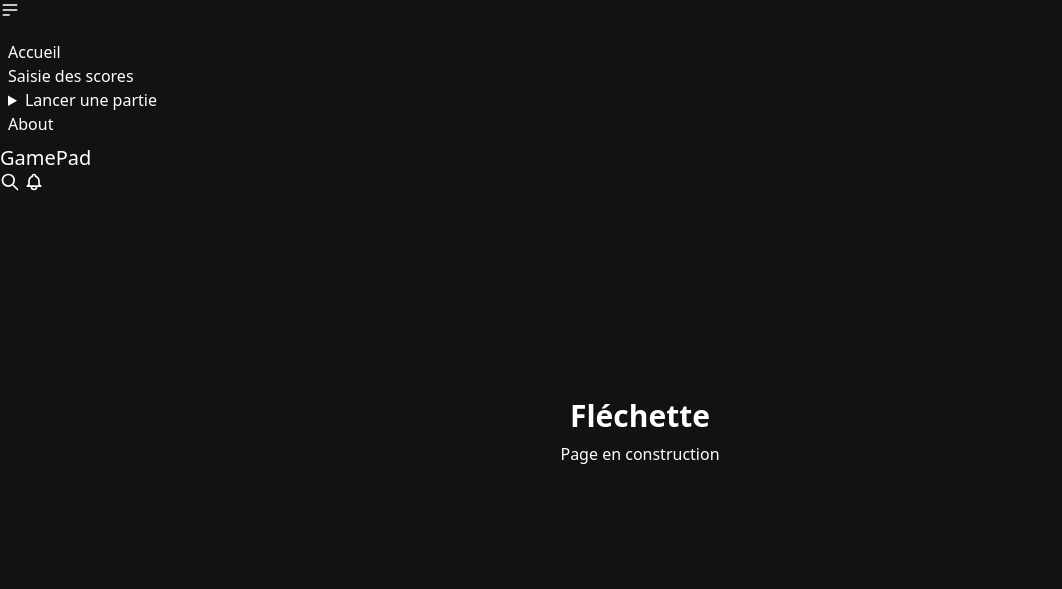
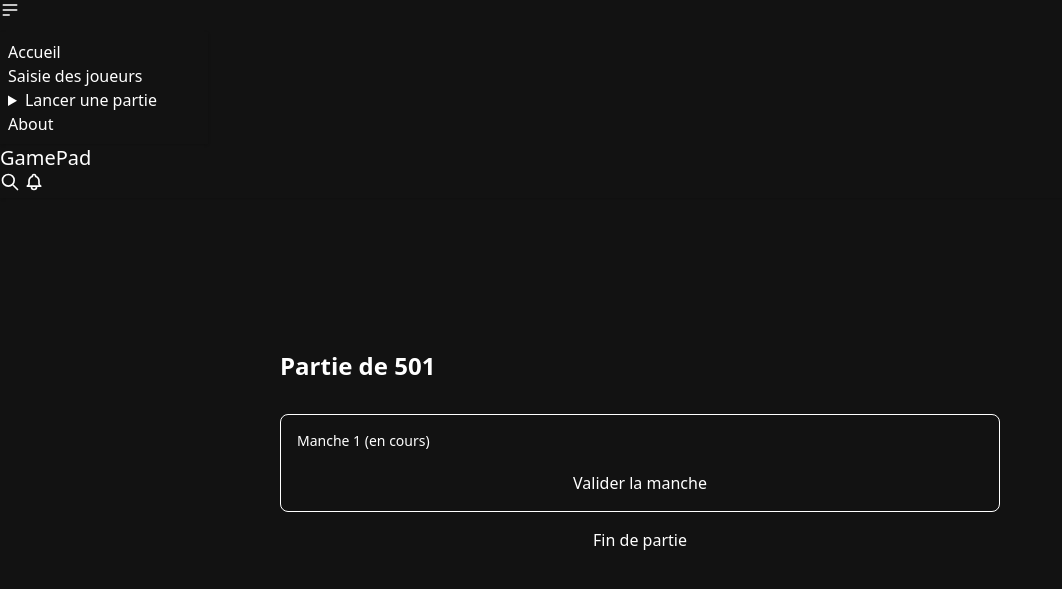
Before and after one commit to gptoto/GamingPad, a Django app: page /flechette/ in a window 1280 px wide. Shown: the top 589 px of the page, without its empty margins (0-1062 px from the left). Run offline with Django 3.2, Linux system fonts and the light colour scheme; data that the repository does not hold is empty; some libraries are stand-ins or nearby versions.

Commit message:
Modification du score des flechettes 501 et adaptation selon les regles du jeu

```diff
--- a/score/models.py
+++ b/score/models.py
@@ -21,8 +21,9 @@ class ListeJoueurs(models.Model):
     def __str__(self):
         return self.joueurNom
 
+# Décomposition des parties pour stocker et récupérer le détail plus tard
 class Partie(models.Model):
-    type_choices = [
+    type_choices = [ # Type de  partie
         ('flechette', 'Fléchette'),
         ('president', 'Président'),
         ('dumble', 'Dumble'),
@@ -33,13 +34,12 @@ class Partie(models.Model):
     dateFin = models.DateTimeField(null=True, blank=True)
     gagnant = models.ForeignKey(ListeJoueurs, on_delete=models.SET_NULL, null=True, blank=True, related_name='parties_gagnees')
 
-
 class Manche(models.Model):
     partie = models.ForeignKey(Partie, on_delete=models.CASCADE, related_name='manches')
     numero = models.PositiveIntegerField()
-
 
 class ScoreManche(models.Model):
     manche = models.ForeignKey(Manche, on_delete=models.CASCADE, related_name='scores')
     joueur = models.ForeignKey(ListeJoueurs, on_delete=models.CASCADE)
     score = models.IntegerField()
+    casse = models.BooleanField(null=True, blank=True) # Que pour fléchettes 501
--- a/score/templates/partie/flechettes.html
+++ b/score/templates/partie/flechettes.html
@@ -1,8 +1,46 @@
 {% extends "partie/base.html" %}
 
 {% block content %}
-<div class="text-center py-12">
-    <h1 class="text-3xl font-bold">Fléchette</h1>
-    <p class="text-base-content/60 mt-2">Page en construction</p>
+<h1 class="text-2xl font-bold mb-4">Partie de 501</h1>
+
+<div class="grid grid-cols-2 gap-2 mb-4">
+    {% for joueur, reste in joueurs_avec_reste %}
+    <div class="bg-base-200 rounded-lg p-3 text-center">
+        <p class="text-sm opacity-60">{{ joueur.joueurNom }}</p>
+        <p class="text-2xl font-bold">{{ reste }}</p>
+    </div>
+    {% endfor %}
 </div>
+
+{% for manche in manches %}
+<div class="bg-base-200 rounded-lg p-4 mb-3">
+    <p class="text-sm opacity-60 mb-2">Manche {{ manche.numero }}</p>
+    <div class="grid grid-cols-2 gap-2">
+        {% for score in manche.scores.all %}
+        <span>{{ score.joueur.joueurNom }}</span>
+        <span class="text-right">
+            {{ score.score }}
+            {% if score.casse %}<span class="badge badge-warning badge-sm ml-1">Casse</span>{% endif %}
+        </span>
+        {% endfor %}
+    </div>
+</div>
+{% endfor %}
+
+<form method="POST" class="bg-base-200 border border-primary rounded-lg p-4 mb-4">
+    {% csrf_token %}
+    <p class="text-sm text-primary mb-2">Manche {{ numero_manche_active }} (en cours)</p>
+    <div class="grid grid-cols-2 gap-2 mb-3 items-center">
+        {% for joueur in joueurs %}
+        <label>{{ joueur.joueurNom }}</label>
+        <input type="number" name="score_{{ joueur.id }}" class="input input-bordered w-full" placeholder="Score" required>
+        {% endfor %}
+    </div>
+    <button type="submit" name="valider_manche" value="1" class="btn btn-primary w-full">Valider la manche</button>
+</form>
+
+<form method="POST">
+    {% csrf_token %}
+    <button type="submit" name="fin_partie" value="1" class="btn btn-error w-full">Fin de partie</button>
+</form>
 {% endblock %}
--- a/score/templates/partie/navbar.html
+++ b/score/templates/partie/navbar.html
@@ -8,12 +8,12 @@
         tabindex="-1"
         class="menu menu-lg dropdown-content bg-base-100 rounded-box z-1 mt-3 w-52 p-2 shadow">
         <li><a href="{% url 'accueil' %}">Accueil</a></li>
-        <li><a href="{% url 'joueurs' %}">Saisie des scores</a></li>
+        <li><a href="{% url 'joueurs' %}">Saisie des joueurs</a></li>
         <li>
           <details>
             <summary>Lancer une partie</summary>
             <ul>
-              <li><a href="{% url 'partie_Flechette' %}">Partie de Fléchettes</a></li>
+              <li><a href="{% url 'partie_Flechette' %}">Partie de Fléchettes 501</a></li>
               <li><a href="{% url 'partie_President' %}">Partie de Président</a></li>
               <li><a href="{% url 'partie_Dumble' %}">Partie de Dumble</a></li>
             </ul>
--- a/score/urls.py
+++ b/score/urls.py
@@ -7,6 +7,7 @@ urlpatterns = [
     path('', views.affiche_accueil, name='accueil'),
     path('score/', views.joueurs_view, name='joueurs'),
     path('flechette/', views.debut_Flechettes, name='partie_Flechette'),
+    path('flechette/fin/<int:partie_id>', views.fin_partie, name='fin_partie'),
     path('president/', views.debut_President, name='partie_President'),
     path('dumble/', views.debut_Dumble, name='partie_Dumble'),
     path('supprimer/<int:id>', views.suppr_Joueurs, name='suppression_joueurs')
--- a/score/views.py
+++ b/score/views.py
@@ -1,8 +1,9 @@
 from django.shortcuts import render, redirect, get_object_or_404
-from django.db import transaction
+from django.db.models import Sum, Max
+from django.utils import timezone
 
 from score.forms import JoueurForm
-from .models import ListeJoueurs
+from .models import ListeJoueurs, Partie, Manche, ScoreManche
 
 # Gestion de la liste de joueurs
 
@@ -10,7 +11,58 @@ def affiche_accueil(request):
     return render(request, 'partie/accueil.html')
 
 def debut_Flechettes(request):
-    return render(request, 'partie/flechettes.html')
+    # Récupère la partie en cours (ou en crée une nouvelle)
+    partie_id = request.session.get('partie_flechette_id')
+    partie = None
+    if partie_id:
+        partie = Partie.objects.filter(id=partie_id, dateFin__isnull=True).first()
+    if not partie:
+        partie = Partie.objects.create(typeJeu='flechette')
+        request.session['partie_flechette_id'] = partie.id
+
+    joueurs_actifs = ListeJoueurs.objects.filter(joueurElim=1).order_by('joueurNum')
+    manches_jouees = partie.manches.order_by('numero')
+
+    if request.method == "POST" and 'valider_manche' in request.POST:
+        dernier_numero = manches_jouees.aggregate(Max('numero'))['numero__max'] or 0
+        manche = Manche.objects.create(partie=partie, numero=dernier_numero + 1)
+
+        for joueur in joueurs_actifs:
+            score_str = request.POST.get(f'score_{joueur.id}')
+            if not score_str:
+                continue
+            score = int(score_str)
+
+            total_actuel = ScoreManche.objects.filter(
+                manche__partie=partie, joueur=joueur, casse=False
+            ).aggregate(Sum('score'))['score__sum'] or 0
+
+            nouveau_total = total_actuel + score
+            casse = nouveau_total > 501 or nouveau_total == 500
+
+            ScoreManche.objects.create(manche=manche, joueur=joueur, score=score, casse=casse)
+
+        return redirect('partie_Flechette')
+
+    if request.method == "POST" and 'fin_partie' in request.POST:
+        return redirect('fin_partie', partie_id=partie.id)
+
+    # Score restant de chaque joueur, sous forme de liste (joueur, reste)
+    joueurs_avec_reste = []
+    for joueur in joueurs_actifs:
+        total = ScoreManche.objects.filter(
+            manche__partie=partie, joueur=joueur, casse=False
+        ).aggregate(Sum('score'))['score__sum'] or 0
+        joueurs_avec_reste.append((joueur, 501 - total))
+
+    prochain_numero = (manches_jouees.aggregate(Max('numero'))['numero__max'] or 0) + 1
+
+    return render(request, 'partie/flechettes.html', {
+        'joueurs': joueurs_actifs,
+        'joueurs_avec_reste': joueurs_avec_reste,
+        'manches': manches_jouees,
+        'numero_manche_active': prochain_numero,
+    })
 
 def debut_President(request):
     return render(request, 'partie/president.html')
@@ -18,6 +70,38 @@ def debut_President(request):
 def debut_Dumble(request):
     return render(request, 'partie/dumble.html')
 
+def fin_partie(request, partie_id):
+    partie = get_object_or_404(Partie, id=partie_id)
+
+    # Calcule le score total de chaque joueur sur la partie
+    scores_totaux = (
+        ScoreManche.objects.filter(manche__partie=partie)
+        .values('joueur__joueurNom', 'joueur_id')
+        .annotate(total=Sum('score'))
+    )
+
+    # Trie selon la règle du jeu
+    if partie.typeJeu == 'flechette':
+        scores_totaux = scores_totaux.order_by('-total')
+    elif partie.typeJeu == 'president':
+        scores_totaux = scores_totaux.order_by('total')
+    elif partie.typeJeu == 'dumble':
+        scores_totaux = scores_totaux.order_by('-total')  # à ajuster selon les règles réelles
+
+    # Enregistre le gagnant et la fin de partie
+    if scores_totaux:
+        partie.gagnant_id = scores_totaux[0]['joueur_id']
+    partie.dateFin = timezone.now()
+    partie.save()
+
+    if request.session.get('partie_flechette_id') == partie.id:
+        del request.session['partie_flechette_id']
+
+    return render(request, 'partie/recap.html', {
+        'partie': partie,
+        'scores_totaux': scores_totaux,
+        'nb_manches': partie.manches.count(),
+    })
 
 def joueurs_view(request):
     if request.method == "POST":
@@ -41,11 +125,10 @@ def suppr_Joueurs(request, id):
 
         # Si suppression d'un joueur qui n'était pas le dernier, alors réattribution des JoueursNum pour garder une consistance
         joueurs_restants = ListeJoueurs.objects.order_by('joueurNum')
-        with transaction.atomic(): # Pas de commit si interrompu
-            for index, j in enumerate(joueurs_restants, start=1):
-                if j.joueurNum != index:
-                    j.joueurNum = index
-                    j.save()
+        for index, j in enumerate(joueurs_restants, start=1):
+            if j.joueurNum != index:
+                j.joueurNum = index
+                j.save()
 
         return redirect('joueurs')
     return redirect('joueurs') #else
```
Also changed, not shown: score/templates/partie/recap.html (added, +29 -0 lines), README.txt, score/migrations/0004_scoremanche_casse.py (added).
